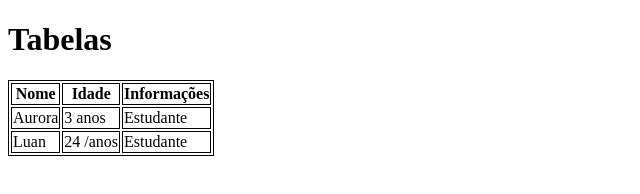
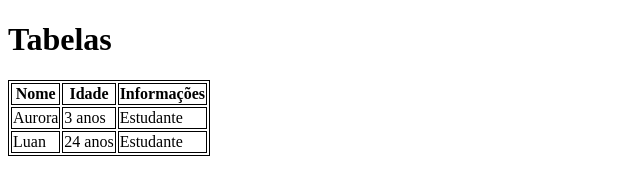
Before and after one commit to PalomaRenata/aula-tabela, a plain HTML site: page index.html in a window 1280 px wide. Shown: the full height of the page, 0-640 px from the left. Drawn offline with Linux system fonts and the light colour scheme.

Commit message:
arrumando a idade

```diff
--- a/index.html
+++ b/index.html
@@ -29,7 +29,7 @@
 
         <tr>
         <td> Luan </td>
-        <td> 24 /anos </td>
+        <td> 24 anos </td>
         <td>Estudante </td>
         </tr>
          </table>
```
